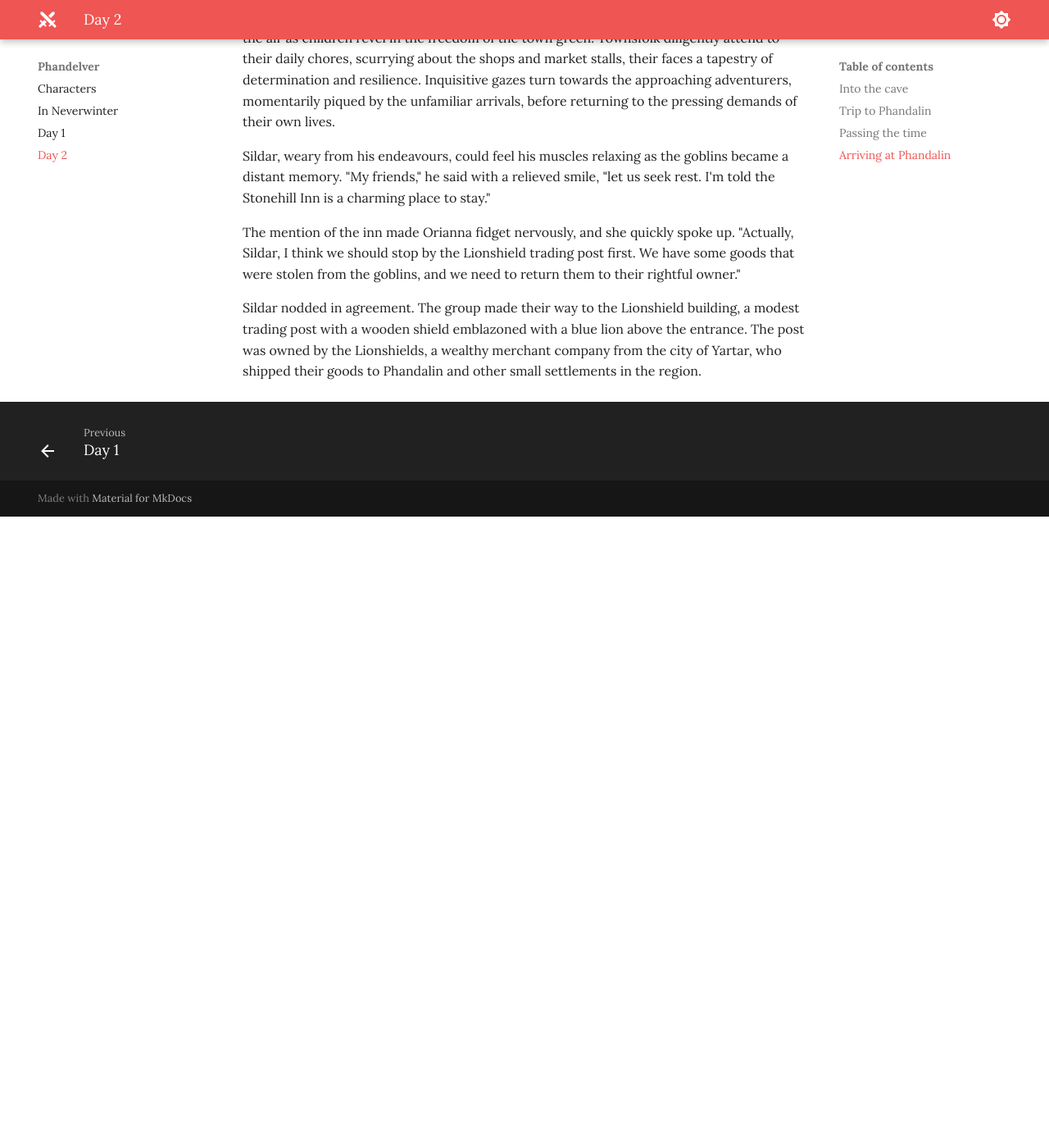
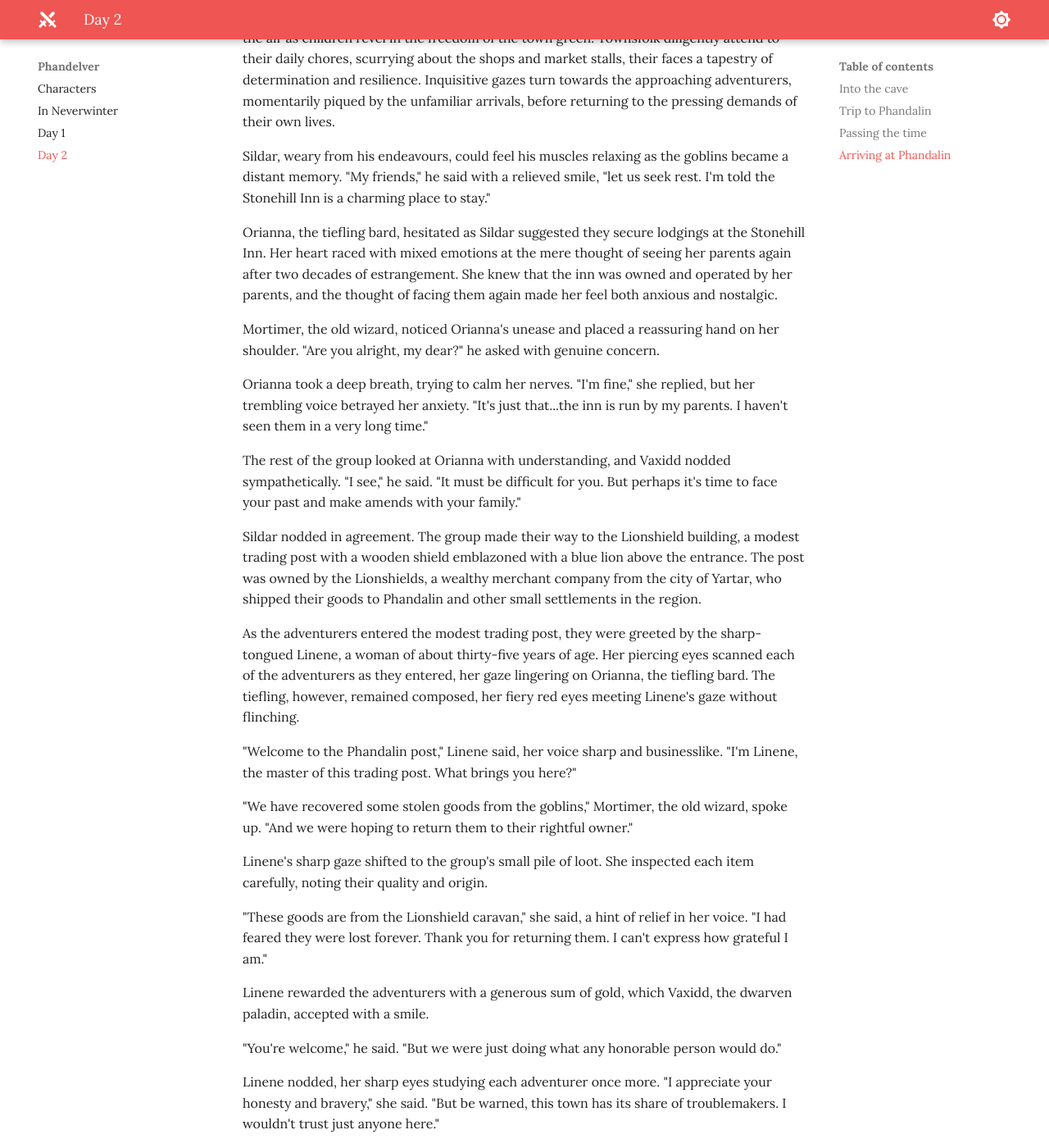
Before and after one commit to jonasmcferreira/adventures, an MkDocs documentation site: the page built from docs/phandelver/02.md, in a window 1280 px wide and 1400 px high, scrolled down 9163 px. Shown: the whole window at 82% size. Built offline with MkDocs 1.6.1 and Material for MkDocs 9.7.7, drawn with Linux system fonts in a browser that asks for light colours; before the commit the page ends 9793 px from its top, so only the background shows below that; some of the changed text lies outside the part shown.

Commit message:
modified docs/phandelver/02.md

```diff
--- a/docs/phandelver/02.md
+++ b/docs/phandelver/02.md
@@ -194,6 +194,38 @@ Approaching closer, the sight unfolds like a vivid tapestry. Laughter and playfu
 
 Sildar, weary from his endeavours, could feel his muscles relaxing as the goblins became a distant memory. "My friends," he said with a relieved smile, "let us seek rest. I'm told the Stonehill Inn is a charming place to stay."
 
-The mention of the inn made Orianna fidget nervously, and she quickly spoke up. "Actually, Sildar, I think we should stop by the Lionshield trading post first. We have some goods that were stolen from the goblins, and we need to return them to their rightful owner."
+Orianna, the tiefling bard, hesitated as Sildar suggested they secure lodgings at the Stonehill Inn. Her heart raced with mixed emotions at the mere thought of seeing her parents again after two decades of estrangement. She knew that the inn was owned and operated by her parents, and the thought of facing them again made her feel both anxious and nostalgic.
+
+Mortimer, the old wizard, noticed Orianna's unease and placed a reassuring hand on her shoulder. "Are you alright, my dear?" he asked with genuine concern.
+
+Orianna took a deep breath, trying to calm her nerves. "I'm fine," she replied, but her trembling voice betrayed her anxiety. "It's just that...the inn is run by my parents. I haven't seen them in a very long time."
+
+The rest of the group looked at Orianna with understanding, and Vaxidd nodded sympathetically. "I see," he said. "It must be difficult for you. But perhaps it's time to face your past and make amends with your family."
+
+
+
+
+
+
 
 Sildar nodded in agreement. The group made their way to the Lionshield building, a modest trading post with a wooden shield emblazoned with a blue lion above the entrance. The post was owned by the Lionshields, a wealthy merchant company from the city of Yartar, who shipped their goods to Phandalin and other small settlements in the region.
+
+As the adventurers entered the modest trading post, they were greeted by the sharp-tongued Linene, a woman of about thirty-five years of age. Her piercing eyes scanned each of the adventurers as they entered, her gaze lingering on Orianna, the tiefling bard. The tiefling, however, remained composed, her fiery red eyes meeting Linene's gaze without flinching.
+
+"Welcome to the Phandalin post," Linene said, her voice sharp and businesslike. "I'm Linene, the master of this trading post. What brings you here?"
+
+"We have recovered some stolen goods from the goblins," Mortimer, the old wizard, spoke up. "And we were hoping to return them to their rightful owner."
+
+Linene's sharp gaze shifted to the group's small pile of loot. She inspected each item carefully, noting their quality and origin.
+
+"These goods are from the Lionshield caravan," she said, a hint of relief in her voice. "I had feared they were lost forever. Thank you for returning them. I can't express how grateful I am."
+
+Linene rewarded the adventurers with a generous sum of gold, which Vaxidd, the dwarven paladin, accepted with a smile.
+
+"You're welcome," he said. "But we were just doing what any honorable person would do."
+
+Linene nodded, her sharp eyes studying each adventurer once more. "I appreciate your honesty and bravery," she said. "But be warned, this town has its share of troublemakers. I wouldn't trust just anyone here."
+
+"What do you mean?" Sheod, the drow ranger, asked.
+
+"The Redbrands," Linene replied, her voice dropping to a whisper. "They're a group of ruffians who have been causing a lot of trouble around here. I won't do business with them, and I suggest you avoid them as well. They're nothing but trouble."
```
